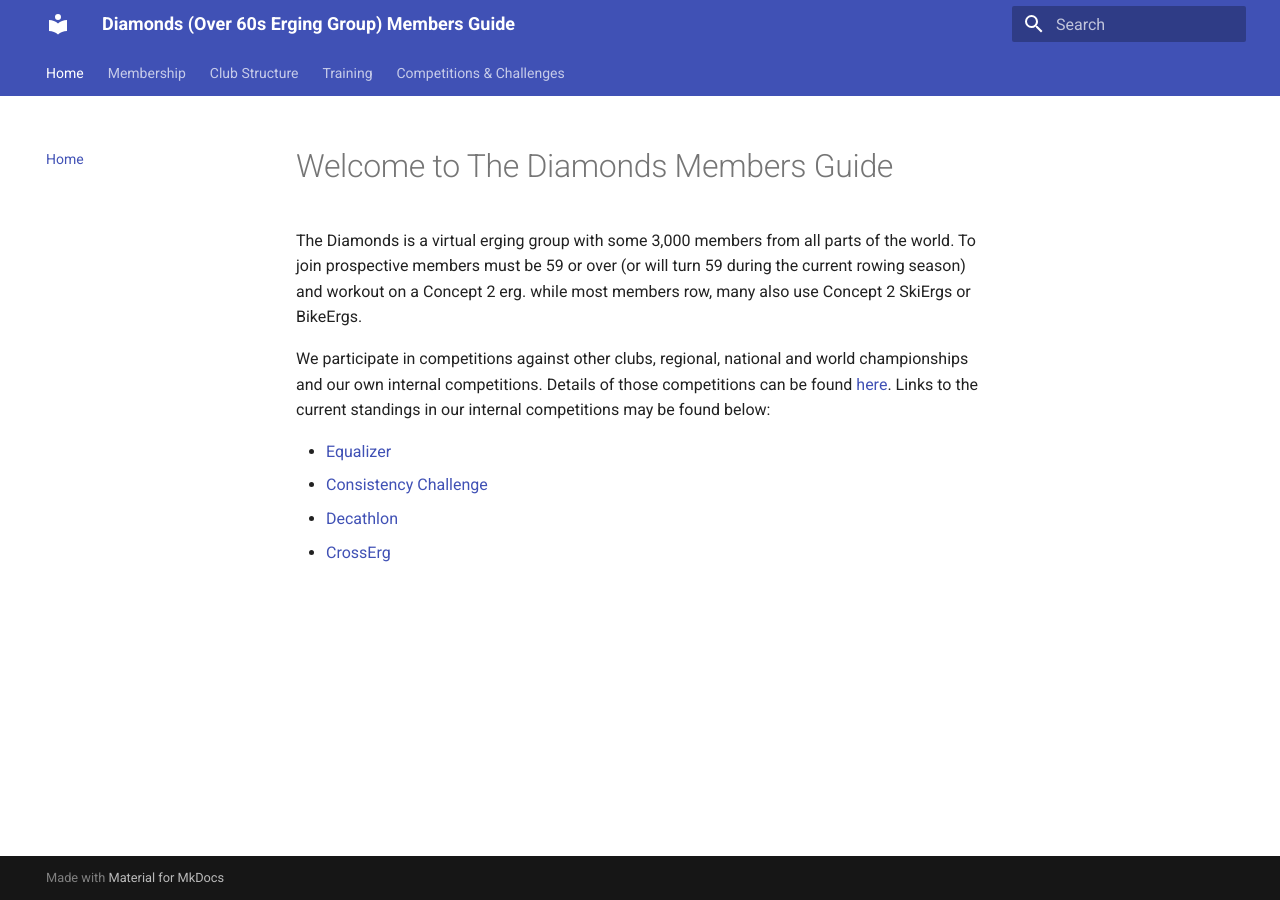
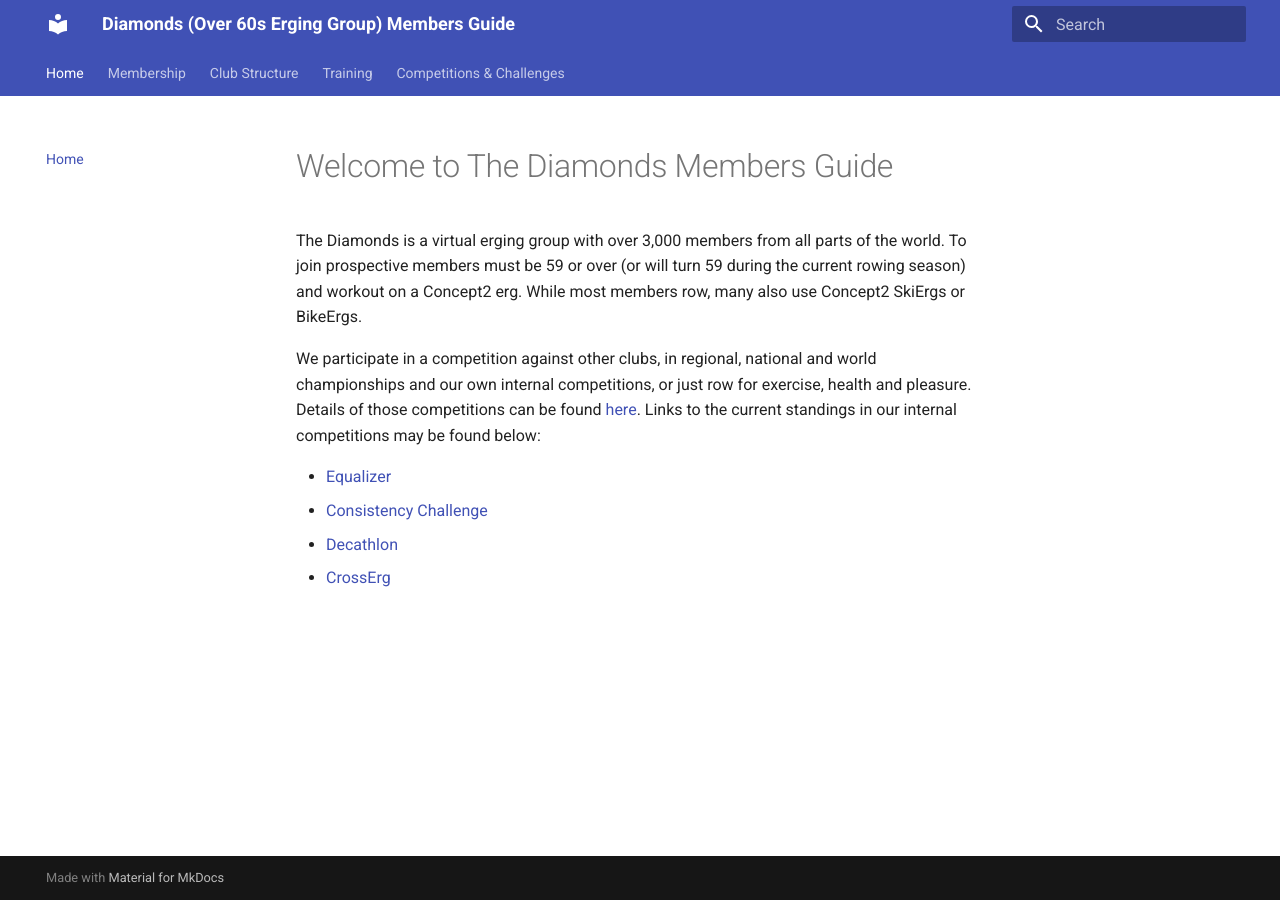
Before and after one commit to diamonds-erging/members-guide, an MkDocs documentation site: the page built from docs/index.md, in a window 1280 px wide. Built offline with MkDocs 1.6.1 and Material for MkDocs 9.7.7, drawn with Linux system fonts in a browser that asks for light colours.

Commit message:
Wording tweaks

```diff
--- a/docs/index.md
+++ b/docs/index.md
@@ -1,8 +1,8 @@
 # Welcome to The Diamonds Members Guide
 
-The Diamonds is a virtual erging group with some 3,000 members from all parts of the world. To join prospective members must be 59 or over (or will turn 59 during the current rowing season) and workout on a Concept 2 erg. while most members row, many also use Concept 2 SkiErgs or BikeErgs.
+The Diamonds is a virtual erging group with over 3,000 members from all parts of the world. To join prospective members must be 59 or over (or will turn 59 during the current rowing season) and workout on a Concept2 erg. While most members row, many also use Concept2 SkiErgs or BikeErgs.
 
-We participate in competitions against other clubs, regional, national and world championships and our own internal competitions. Details of those competitions can be found [here](competitions). Links to the current standings in our internal competitions may be found below:
+We participate in a competition against other clubs,  in regional, national and world championships and our own internal competitions, or just row for exercise, health and pleasure. Details of those competitions can be found [here](competitions). Links to the current standings in our internal competitions may be found below:
 
 - [Equalizer](https://docs.google.com/spreadsheets/d/18KZVt3KbxI-O5FDr4U7dXMVVj9Zc5otrfXKEVTKTYyo/edit?usp=sharing)
 - [Consistency Challenge](https://docs.google.com/spreadsheets/d/1EjKoupp2_6kjWx0sfq41FXVjR0WfK_WTStc2Jsu_Pb0/edit?usp=sharing)
```
